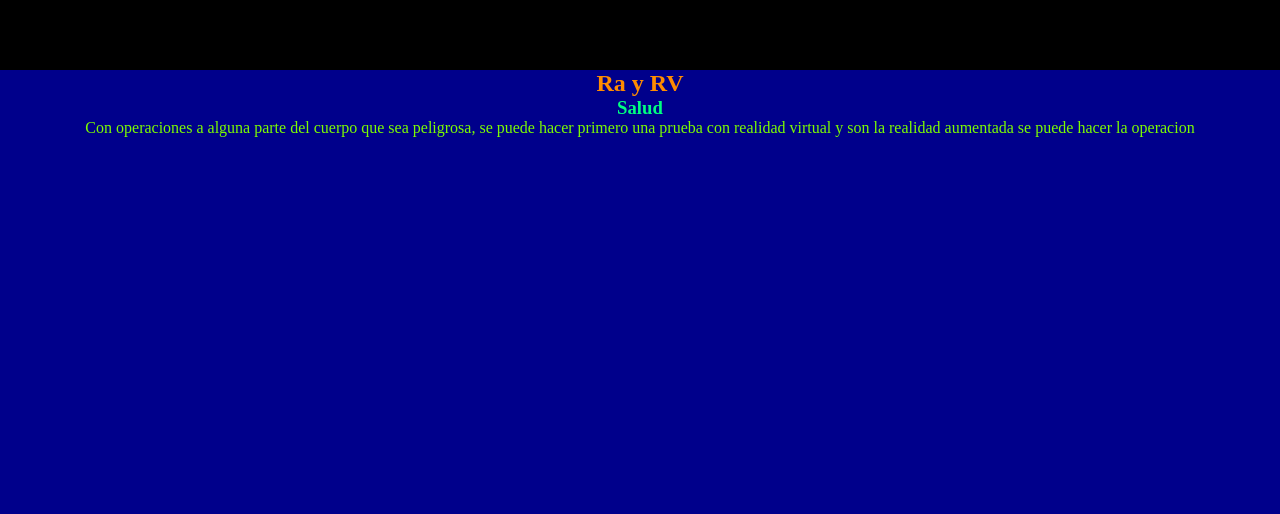
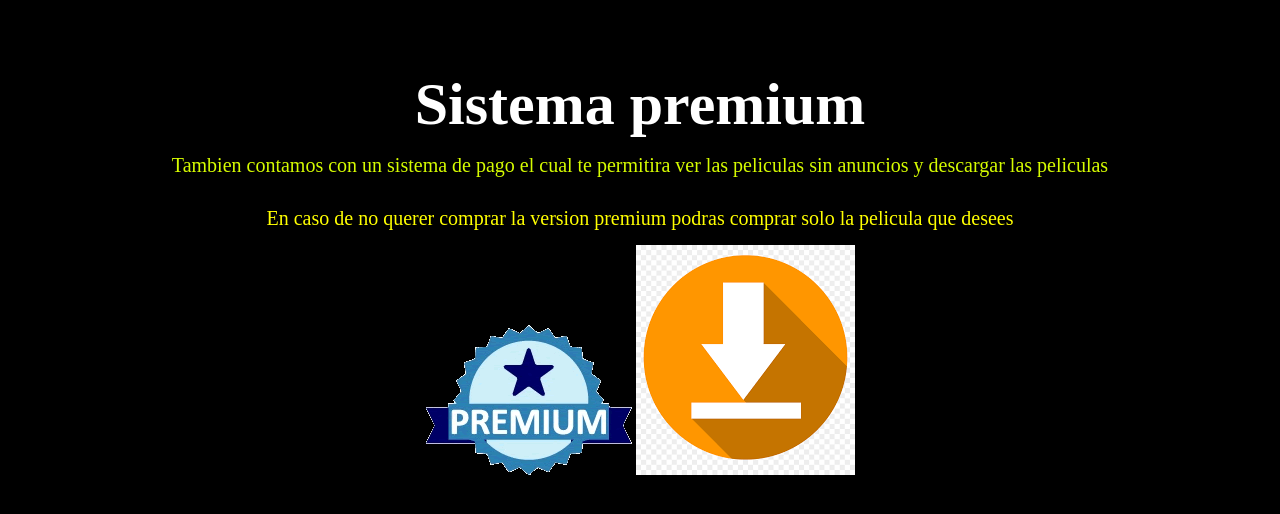
Before and after one commit to Ismadekids/pelfreee, a plain HTML site: page index.html in a window 1280 px wide. Shown: the part 1574-2088 px from the top of the page. Drawn offline with Linux system fonts and the light colour scheme; a web font is replaced by a local one.

Commit message:
agregamos imagenes

```diff
--- a/CSS/estilo.css
+++ b/CSS/estilo.css
@@ -125,6 +125,17 @@ li{
 .RV{
     text-align: center;
     height: 700px;
+    background-color: black;
+}
+
+.RV h2{
+color: white;
+font-size: 60px;
+}
+
+.RV p{
+    font-size: 20px;
+    padding: 15px;
 }
 
 .imagen{
--- a/index.html
+++ b/index.html
@@ -16,7 +16,7 @@
         <nav class="menu">
             <ul>
                  <li> <a href="#tendencias">Inicio</a></li>
-                 <li> <a href="#RV"> Contacto</a></li>
+                 <li> <a href="#RV">Premium</a></li>
             </ul>
            </nav>
     </header>
@@ -47,9 +47,11 @@
     </section>
 
     <section class="RV" id="RV">
-    <h2>Ra y RV</h2>
-    <h3 style="color: springgreen;">Salud</h3>
-    <p style="color: lawngreen;">Con operaciones a alguna parte del cuerpo que sea peligrosa, se puede hacer primero una prueba con realidad virtual y son la realidad aumentada se puede hacer la operacion</p>
+    <h2>Sistema premium</h2>
+    <p style="color: rgb(214, 252, 0);">Tambien contamos con un sistema de pago el cual te permitira ver las peliculas sin anuncios y descargar las peliculas</p>
+    <p style="color: yellow;">En caso de no querer comprar la version premium podras comprar solo la pelicula que desees</p>
+    <img src="img/img4.png">
+    <img src="img/img6.png">
     </section>
 
 </body>
```
Also changed, not shown: img/img4.png (added), img/img5.jpg (added), img/img6.png (added), img6.png (added).
